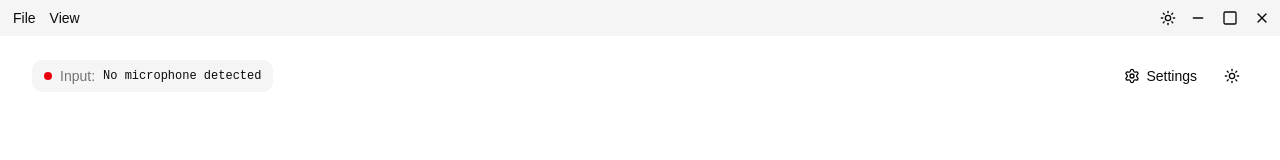
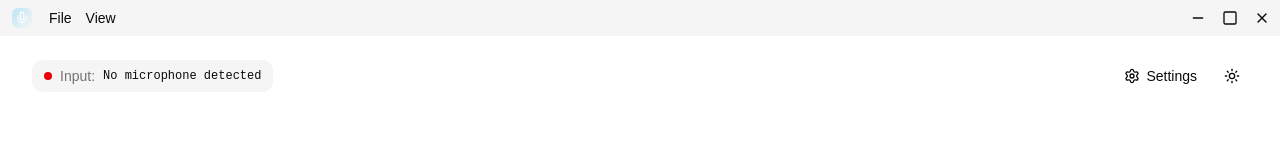
Before and after one commit to mikaelbalin/speech-transcription, a React (Vite) app: page / in a window 1280 px wide. Shown: the top 160 px of the page. Built offline with nearby package versions, Linux system fonts and the light colour scheme.

Commit message:
Add app icon to titlebar and refactor button shadow variable

```diff
--- a/src/App.css
+++ b/src/App.css
@@ -121,8 +121,9 @@
   --button-to: #f1f5f9;
   --button-icon: #0284c7;
   --button-label: #0369a1;
+  --button-shadow-color: rgba(2, 132, 199, 0.15);
   --button-shadow:
-    0 12px 32px rgba(2, 132, 199, 0.15),
+    0 12px 32px var(--button-shadow-color),
     0 2px 4px rgba(0, 0, 0, 0.04);
 }
 
@@ -164,8 +165,9 @@
   --button-to: #1e1f25;
   --button-icon: #7df4ff;
   --button-label: #7df4ff;
+  --button-shadow-color: rgba(0, 0, 0, 0.6);
   --button-shadow:
-    0 12px 30px rgba(0, 0, 0, 0.6),
+    0 12px 30px var(--button-shadow-color),
     inset 0 1px 1px rgba(255, 255, 255, 0.15);
 }
 
--- a/src/components/layout/titlebar.tsx
+++ b/src/components/layout/titlebar.tsx
@@ -1,6 +1,6 @@
 import { isTauri } from "@tauri-apps/api/core";
 import { getCurrentWindow } from "@tauri-apps/api/window";
-import { Copy, Minus, Square, X } from "lucide-react";
+import { Copy, Mic, Minus, Square, X } from "lucide-react";
 import { useEffect, useState } from "react";
 import { ModeToggle } from "@/components/mode-toggle";
 import { Button } from "@/components/ui/button";
@@ -51,6 +51,9 @@ export function Titlebar() {
 
   return (
     <div className="flex h-9 items-center bg-muted select-none px-1">
+      <div className="mx-2 flex w-5 h-5 shrink-0 rounded-sm items-center justify-center bg-linear-to-tl from-transparent to-glow-soft">
+        <Mic className="size-3.5 text-white" />
+      </div>
       <Menubar>
         <MenubarMenu>
           <MenubarTrigger>File</MenubarTrigger>
@@ -81,8 +84,6 @@ export function Titlebar() {
       <div data-tauri-drag-region className="flex-1 self-stretch" />
 
       <div className="flex items-center">
-        <ModeToggle />
-
         <div className="flex items-center gap-1">
           <Button
             type="button"
```
